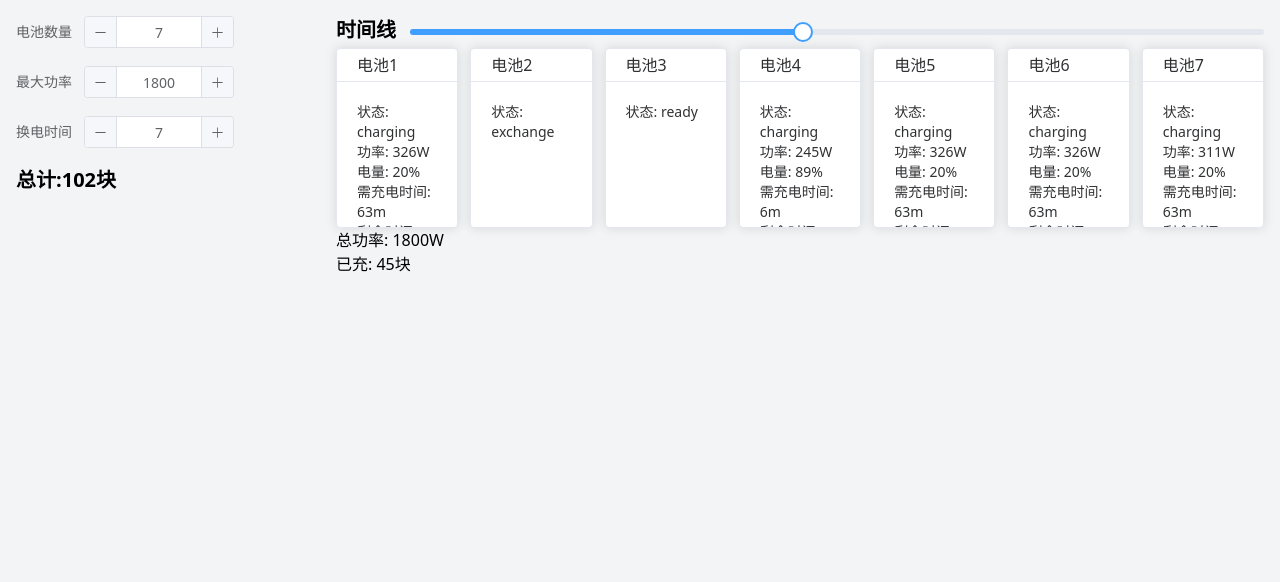
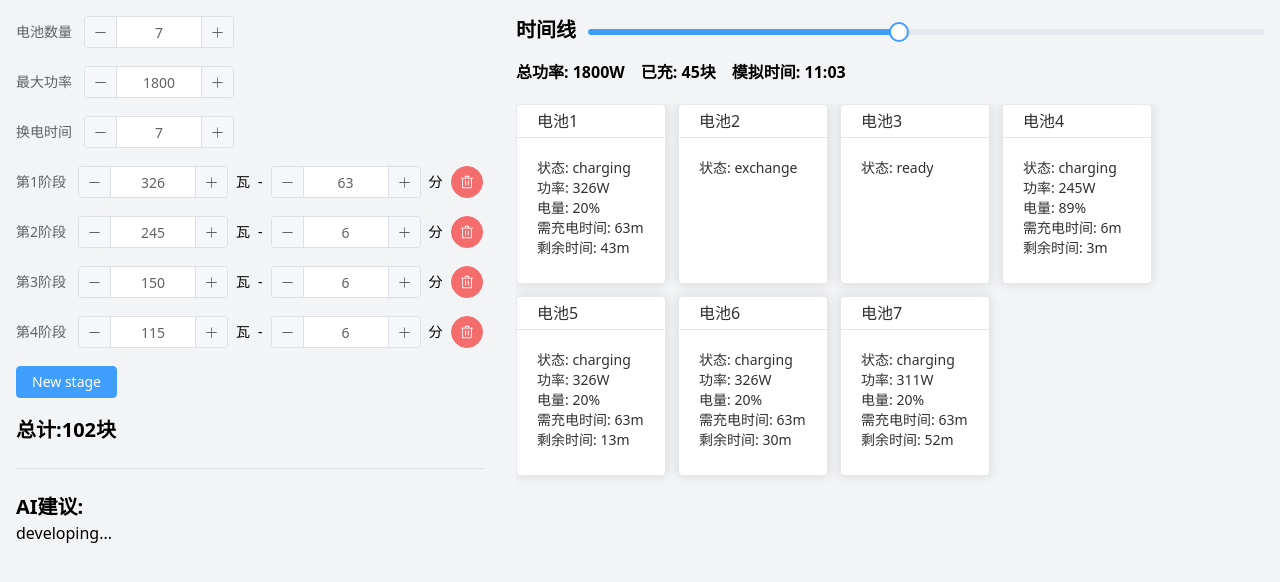
Before and after one commit to Sube-py/batteriya, a Vue app: page / in a window 1280 px wide. Shown: the top 582 px of the page. Built offline with nearby package versions, Linux system fonts and the light colour scheme.

Commit message:
can modify every stage

```diff
--- a/auto-imports.d.ts
+++ b/auto-imports.d.ts
@@ -5,5 +5,5 @@
 // Generated by unplugin-auto-import
 export {}
 declare global {
-
+  const ElMessage: typeof import('element-plus/es')['ElMessage']
 }
--- a/components.d.ts
+++ b/components.d.ts
@@ -7,10 +7,14 @@ export {}
 /* prettier-ignore */
 declare module 'vue' {
   export interface GlobalComponents {
+    ElButton: typeof import('element-plus/es')['ElButton']
     ElCard: typeof import('element-plus/es')['ElCard']
+    ElDivider: typeof import('element-plus/es')['ElDivider']
     ElForm: typeof import('element-plus/es')['ElForm']
     ElFormItem: typeof import('element-plus/es')['ElFormItem']
+    ElInput: typeof import('element-plus/es')['ElInput']
     ElInputNumber: typeof import('element-plus/es')['ElInputNumber']
+    ElScrollbar: typeof import('element-plus/es')['ElScrollbar']
     ElSlider: typeof import('element-plus/es')['ElSlider']
   }
 }
--- a/package.json
+++ b/package.json
@@ -16,6 +16,7 @@
     "vue": "^3.4.29"
   },
   "devDependencies": {
+    "@element-plus/icons-vue": "^2.3.1",
     "@rushstack/eslint-patch": "^1.8.0",
     "@tsconfig/node20": "^20.1.4",
     "@types/lodash-es": "^4.17.12",
--- a/src/App.vue
+++ b/src/App.vue
@@ -1,13 +1,20 @@
 <script setup lang="ts">
-import { reactive, ref, watch } from 'vue'
+import { reactive, ref, watch, toRaw, computed } from 'vue'
+import { Delete } from '@element-plus/icons-vue'
 import { debounce } from 'lodash-es'
 import { simulateCharging } from '@/charge'
-import type { UI } from '@/types'
+import type { UI, Form, Stage } from '@/types'
 
-const form = reactive({
+const form = reactive<Form>({
   batteryNum: 7,
   maxPower: 1800,
-  time: 7
+  time: 7,
+  stages: [
+    [326, 63],
+    [245, 6],
+    [150, 6],
+    [115, 6]
+  ]
 })
 
 const total = ref(0)
@@ -25,6 +32,21 @@ const ui = reactive<UI>({
   })
 })
 
+const removeStage = (_item: Stage) => {
+  // @ts-ignore
+  ElMessage.warning('开发中...')
+  // const index = form.stages.indexOf(item)
+  // if (index !== -1) {
+  //   form.stages.splice(index, 1)
+  // }
+}
+
+const addStage = () => {
+  // @ts-ignore
+  ElMessage.warning('开发中...')
+  // form.stages.push([110, 10])
+}
+
 const formatTooltip = (minutes: number) => {
   let hours = Math.floor(minutes / 60)
   let mins = minutes % 60
@@ -35,28 +57,39 @@ const formatTooltip = (minutes: number) => {
   return `${formattedHours}:${formattedMinutes}`
 }
 
+const mockedTime = computed(() => {
+  return formatTooltip(ui.minutes)
+})
+
 watch(
   form,
   () => {
-    if (!form.batteryNum || !form.maxPower || !form.time) return
-    total.value = simulateCharging(form.batteryNum, form.maxPower, form.time)
+    if (!form.batteryNum || !form.maxPower || !form.time || !form.stages.length) return
+    const formCopy = toRaw(form)
+    total.value = simulateCharging(
+      formCopy.batteryNum,
+      formCopy.maxPower,
+      formCopy.time,
+      formCopy.stages
+    )
   },
-  { immediate: true }
+  { immediate: true, deep: true }
 )
 
 watch(
   () => [ui.minutes, form],
   debounce(() => {
-    console.log(ui.minutes)
-    if (!form.batteryNum || !form.maxPower || !form.time) return
-    simulateCharging(form.batteryNum, form.maxPower, form.time, ui)
+    console.log(form)
+    if (!form.batteryNum || !form.maxPower || !form.time || !form.stages.length) return
+    const formCopy = toRaw(form)
+    simulateCharging(formCopy.batteryNum, formCopy.maxPower, formCopy.time, formCopy.stages, ui)
   }, 100),
   { immediate: true, deep: true }
 )
 </script>
 <template>
   <div class="h-screen w-full bg-gray-100 flex">
-    <div class="flex flex-col w-1/4 p-4 shrink-0">
+    <div class="flex flex-col w-[500px] p-4 shrink-0">
       <el-form :model="form">
         <el-form-item label="电池数量">
           <el-input-number :min="1" v-model="form.batteryNum" />
@@ -67,15 +100,46 @@ watch(
         <el-form-item label="换电时间">
           <el-input-number :min="0" v-model="form.time" />
         </el-form-item>
+        <el-form-item
+          v-for="(stage, index) in form.stages"
+          :key="index"
+          :label="`第${index + 1}阶段`"
+          :rules="{
+            message: '不能为空',
+            trigger: 'blur'
+          }"
+        >
+          <div class="flex gap-2">
+            <el-input-number :min="0" v-model="stage[0]" />瓦
+            <div>-</div>
+            <el-input-number :min="0" v-model="stage[1]" />分
+            <el-button type="danger" :icon="Delete" circle @click="removeStage(stage)" />
+          </div>
+        </el-form-item>
+        <el-form-item>
+          <el-button type="primary" @click="addStage">New stage</el-button>
+        </el-form-item>
       </el-form>
       <div class="text-xl font-bold">总计:{{ total }}块</div>
+      <el-divider />
+      <div class="flex flex-col flex-1">
+        <div class="text-xl font-bold">AI建议:</div>
+        <div>developing...</div>
       </div>
-    <div class="flex-1 flex flex-col p-4 h-full w-full overflow-scroll">
-      <div class="w-full flex">
+    </div>
+    <div class="flex-1 flex flex-col p-4 h-full w-full overflow-hidden gap-3">
+      <div class="w-full flex h-8">
         <div class="text-xl font-bold w-20">时间线</div>
         <el-slider v-model="ui.minutes" :min="0" :max="24 * 60" :format-tooltip="formatTooltip" />
       </div>
-      <div class="flex w-full h-[180px] gap-3">
+      <div class="flex h-8 gap-4">
+        <div class="text-xxl font-bold">总功率: {{ ui.power }}W</div>
+        <div class="text-xxl font-bold">已充: {{ ui.charged }}块</div>
+        <div class="text-xxl font-bold">模拟时间: {{ mockedTime }}</div>
+      </div>
+      <div class="flex flex-1 w-full h-full">
+        <el-scrollbar>
+          <div class="flex flex-wrap w-full h-full gap-3">
             <template v-for="(item, index) in ui.batteries" :key="index">
               <el-card style="height: 180px; width: 150px" :header="`电池${index + 1}`">
                 <div class="flex flex-col text-sm">
@@ -90,9 +154,7 @@ watch(
               </el-card>
             </template>
           </div>
-      <div class="flex flex-col flex-1">
-        <div>总功率: {{ ui.power }}W</div>
-        <div>已充: {{ ui.charged }}块</div>
+        </el-scrollbar>
       </div>
     </div>
   </div>
--- a/src/charge.ts
+++ b/src/charge.ts
@@ -1,15 +1,14 @@
 import { type Reactive } from 'vue'
-import type { UI, BatteryUI, ChargeStatus as Status } from '@/types'
+import type { UI, BatteryUI, ChargeStatus as Status, Stage } from '@/types'
 type LiteralFalse = false
-type ChargingStage = [number, number]
 type ChargeStatusType = ChargeStatus | LiteralFalse
 
-const chargingStages: ChargingStage[] = [
-  [326, 63],
-  [245, 6],
-  [150, 6],
-  [115, 6]
-]
+// const chargingStages: ChargingStage[] = [
+//   [326, 63],
+//   [245, 6],
+//   [150, 6],
+//   [115, 6]
+// ]
 
 class ChargeStatus {
   constructor(
@@ -25,14 +24,14 @@ class ChargeStatus {
   }
 }
 
-const adjustPower = (chargeStatus: ChargeStatus, charging: ChargeStatusType[]) => {
-  const stage: ChargingStage = [chargeStatus.standardPower, chargeStatus.standardTime]
-  const nextStageIndex = chargingStages.findIndex((s) => s[0] === stage[0] && s[1] === stage[1]) + 1
+const adjustPower = (chargeStatus: ChargeStatus, charging: ChargeStatusType[], stages: Stage[]) => {
+  const stage: Stage = [chargeStatus.standardPower, chargeStatus.standardTime]
+  const nextStageIndex = stages.findIndex((s) => s[0] === stage[0] && s[1] === stage[1]) + 1
   let nextPower: number
-  if (nextStageIndex >= chargingStages.length) {
+  if (nextStageIndex >= stages.length) {
     nextPower = 0
   } else {
-    nextPower = chargingStages[nextStageIndex][0]
+    nextPower = stages[nextStageIndex][0]
   }
   let powerLeft = chargeStatus.power - nextPower
   for (const item of charging) {
@@ -66,6 +65,12 @@ export const simulateCharging = (
   battrtyCount = 7,
   maxPower = 1800,
   coolDownTime = 7,
+  chargeStages: Stage[] = [
+    [326, 63],
+    [245, 6],
+    [150, 6],
+    [115, 6]
+  ],
   ui: Reactive<UI> | undefined = undefined
 ): number => {
   const batteries: number[] = Array(battrtyCount).fill(20)
@@ -82,35 +87,37 @@ export const simulateCharging = (
     currentPower = 0
 
     for (let i = 0; i < battrtyCount; i++) {
+      if (charging.every((value) => value === false)) {
+        break
+      }
       if (charging[i] !== false) {
         const chargeStatus = charging[i] as ChargeStatus
-        const stage: ChargingStage = [chargeStatus.standardPower, chargeStatus.standardTime]
+        const stage: Stage = [chargeStatus.standardPower, chargeStatus.standardTime]
         let timeLeft = chargeStatus.time
         currentPower += chargeStatus.power
         timeLeft -= 1
 
         if (timeLeft === 0) {
-          if (stage[1] === 63) {
+          if (batteries[i] === 20) {
             batteries[i] = 89
-            adjustPower(chargeStatus, charging)
-          } else if (stage[1] === 6) {
-            if (batteries[i] === 89) {
+            adjustPower(chargeStatus, charging, chargeStages)
+          } else if (batteries[i] === 89) {
             batteries[i] = 92
-              adjustPower(chargeStatus, charging)
+            adjustPower(chargeStatus, charging, chargeStages)
           } else if (batteries[i] === 92) {
             batteries[i] = 97
-              adjustPower(chargeStatus, charging)
+            adjustPower(chargeStatus, charging, chargeStages)
           } else if (batteries[i] === 97) {
             batteries[i] = 100
-              adjustPower(chargeStatus, charging)
+            adjustPower(chargeStatus, charging, chargeStages)
             charging[i] = false
             totalCharged += 1
             batteries[i] = 20
             continue
           }
-          }
-          const index = chargingStages.findIndex((s) => s[0] === stage[0] && s[1] === stage[1])
-          const nextStage = chargingStages[index + 1]
+
+          const index = chargeStages.findIndex((s) => s[0] === stage[0] && s[1] === stage[1])
+          const nextStage = chargeStages[index + 1]
           charging[i] = new ChargeStatus(nextStage[0], nextStage[1], nextStage[0], nextStage[1])
         } else {
           charging[i] = new ChargeStatus(stage[0], stage[1], chargeStatus.power, timeLeft)
@@ -160,8 +167,8 @@ export const simulateCharging = (
         coolDownMap[i] = false
       }
       if (charging[i] === false && batteries[i] < 100) {
-        for (const stage of chargingStages) {
-          if (batteries[i] === 20 && stage[1] === 63) {
+        for (const stage of chargeStages) {
+          if (batteries[i] === 20) {
             if (Object.values(coolDownMap).some((value) => value === true)) {
               continue
             }
@@ -180,7 +187,19 @@ export const simulateCharging = (
               charging[i] = new ChargeStatus(stage[0], stage[1], 0, Infinity)
               break
             }
-          } else if ([89, 92, 97].includes(batteries[i]) && stage[1] === 6) {
+          } else if (batteries[i] === 89) {
+            if (currentPower + stage[0] <= maxPower) {
+              charging[i] = new ChargeStatus(stage[0], stage[1], stage[0], stage[1])
+              currentPower += stage[0]
+              break
+            }
+          } else if (batteries[i] === 92) {
+            if (currentPower + stage[0] <= maxPower) {
+              charging[i] = new ChargeStatus(stage[0], stage[1], stage[0], stage[1])
+              currentPower += stage[0]
+              break
+            }
+          } else if (batteries[i] === 97) {
             if (currentPower + stage[0] <= maxPower) {
               charging[i] = new ChargeStatus(stage[0], stage[1], stage[0], stage[1])
               currentPower += stage[0]
```
Also changed, not shown: src/types.ts (+11 -0 lines), 1 other file (tests, documents, lock files or other folders). Lines whose indentation alone changed are shown as unchanged.
